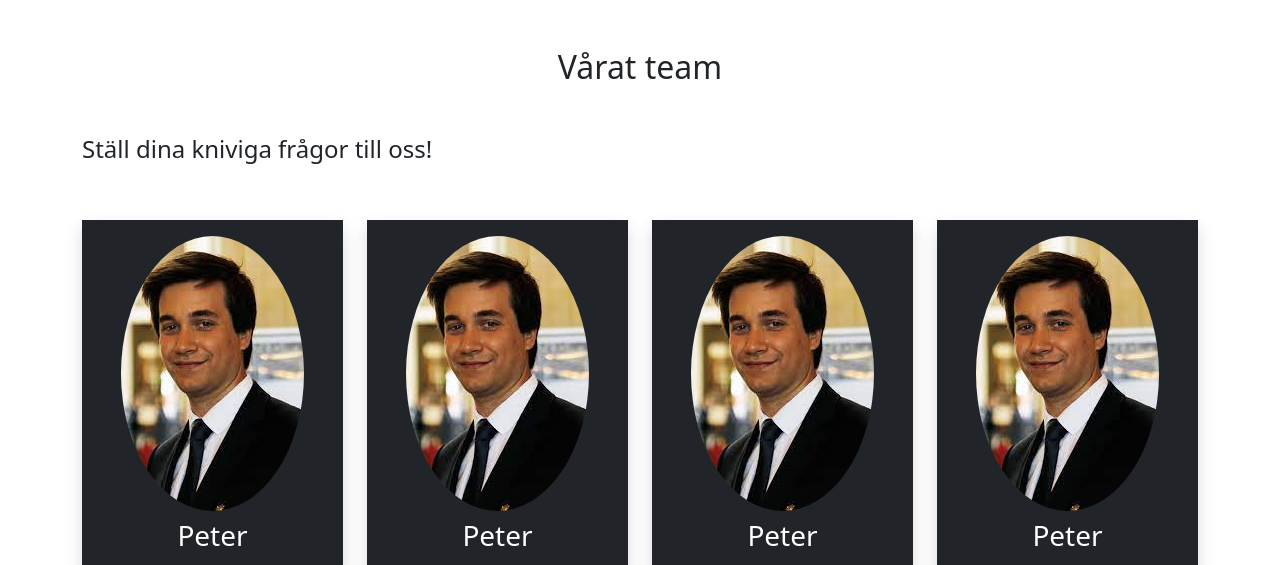
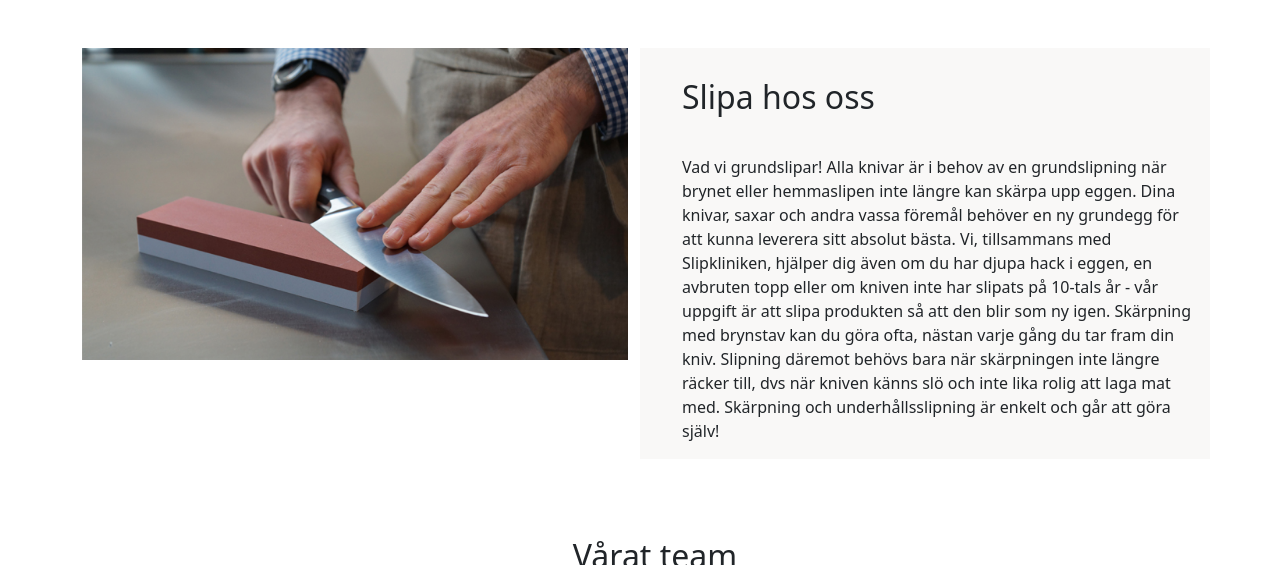
Before and after one commit to alexander21r/Gruppuppgift-HTML-CSS, a plain HTML site: page index.html in a window 1280 px wide. Shown: the part 2892-3457 px from the top of the page. Drawn offline with nearby package versions, Linux system fonts and the light colour scheme; a web font is replaced by a local one.

Commit message:
Lade till slipa kniv

```diff
--- a/index.html
+++ b/index.html
@@ -150,7 +150,22 @@
         </div>
     </div>
     <!--Carousel slut-->
+    <div class="container mt-5">
 
+
+        <div class="content">
+            <div class="row">
+                <div class="col-lg-6 content-image ">
+                    <img src="images/knife-sharpening.jpg" alt="slipa kniv">
+                </div>
+                <div class="col-lg-6 content-text">
+                    <h2>Slipa hos oss</h2>
+                    <p>Vad vi grundslipar!
+                        Alla knivar är i behov av en grundslipning när brynet eller hemmaslipen inte längre kan skärpa upp eggen. Dina knivar, saxar och andra vassa föremål behöver en ny grundegg för att kunna leverera sitt absolut bästa. Vi, tillsammans med Slipkliniken, hjälper dig även om du har djupa hack i eggen, en avbruten topp eller om kniven inte har slipats på 10-tals år - vår uppgift är att slipa produkten så att den blir som ny igen. Skärpning med brynstav kan du göra ofta, nästan varje gång du tar fram din kniv. Slipning däremot behövs bara när skärpningen inte längre räcker till, dvs när kniven känns slö och inte lika rolig att laga mat med. Skärpning och underhållsslipning är enkelt och går att göra själv!</p>
+                </div>
+            </div>
+        </div>
+    </div>
     <!--KONTAKT-->
 
     <div class="container" id="contact">
--- a/style.css
+++ b/style.css
@@ -43,3 +43,17 @@ body {
     height: 20rem;
     width: 40rem;
 }
+
+.content-text{
+    background-color: rgba(238, 236, 234, 0.381);
+}
+.content-text p, h2{
+    padding-left: 30px;
+    padding-top: 30px;
+}
+
+.content-image img{
+
+    width:100%;
+
+}
```
Also changed, not shown: images/knife-sharpening.jpg (added), images/whetstone_handslipning_knivslipning_slipa_knivar_jkc_kockkniv_slipskola_IMG_7278.jpg (added), index.txt (deleted).
